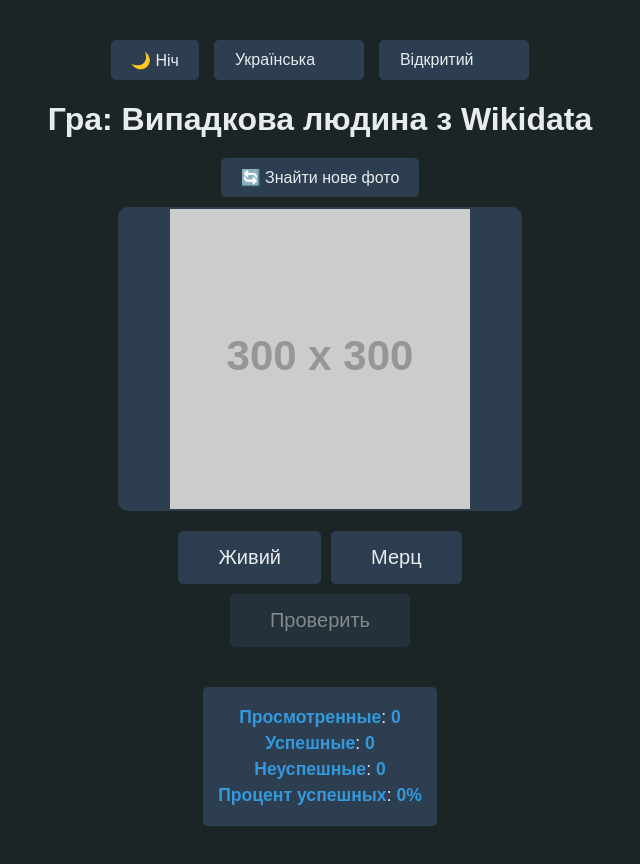
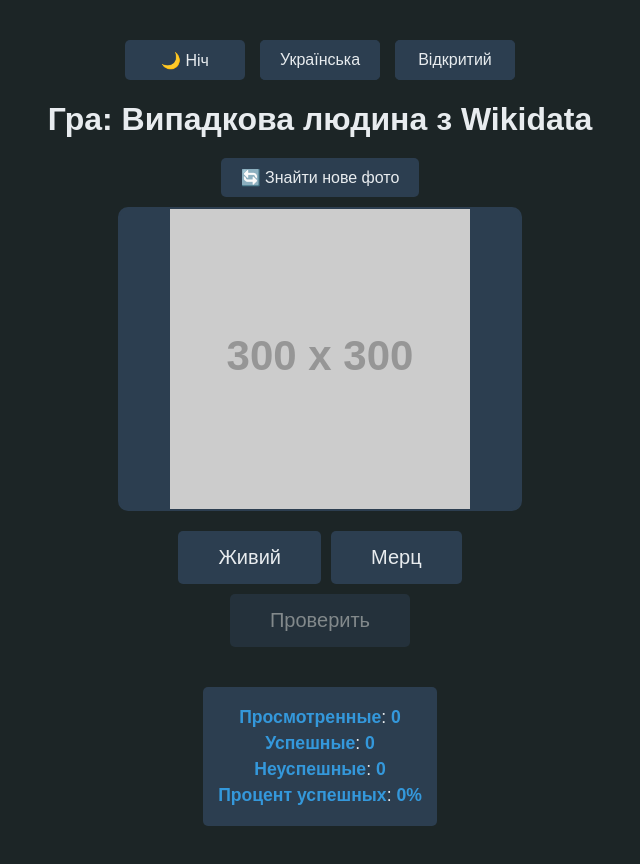
Before and after one commit to RomanMod/personseei, a plain HTML site: page index.html in a window 1280 px wide. Shown: the whole page, without its empty margins (320-960 px from the left). Drawn offline with Linux system fonts and the light colour scheme; no server answers; placeholder pictures from the web are drawn by us.

Commit message:
Update styles.css

```diff
--- a/styles.css
+++ b/styles.css
@@ -113,8 +113,10 @@ h1 {
     gap: 15px;
 }
 
-.settings button {
-    padding: 10px 20px;
+.settings button, .settings .custom-select {
+    width: 120px;
+    height: 40px;
+    padding: 0;
     font-size: 16px;
     background-color: var(--button-bg);
     color: var(--button-text);
@@ -122,30 +124,33 @@ h1 {
     border-radius: 5px;
     cursor: pointer;
     transition: background-color 0.2s;
+    box-sizing: border-box;
+    display: flex;
+    align-items: center;
+    justify-content: center;
 }
 
-.settings button:hover {
+.settings button:hover, .settings .custom-select:hover .selected-option {
     background-color: var(--button-hover);
 }
 
 .custom-select {
     position: relative;
-    width: 150px;
 }
 
 .selected-option {
-    padding: 10px 20px;
+    width: 100%;
+    height: 100%;
     font-size: 16px;
     background-color: var(--button-bg);
     color: var(--button-text);
     border: 1px solid var(--button-bg);
     border-radius: 5px;
     cursor: pointer;
-    text-align: left;
-}
-
-.selected-option:hover {
-    background-color: var(--button-hover);
+    display: flex;
+    align-items: center;
+    justify-content: center;
+    box-sizing: border-box;
 }
 
 .options {
@@ -163,9 +168,10 @@ h1 {
 }
 
 .options li {
-    padding: 10px 20px;
+    padding: 10px;
     color: var(--button-text);
     cursor: pointer;
+    text-align: center;
 }
 
 .options li:hover {
```
